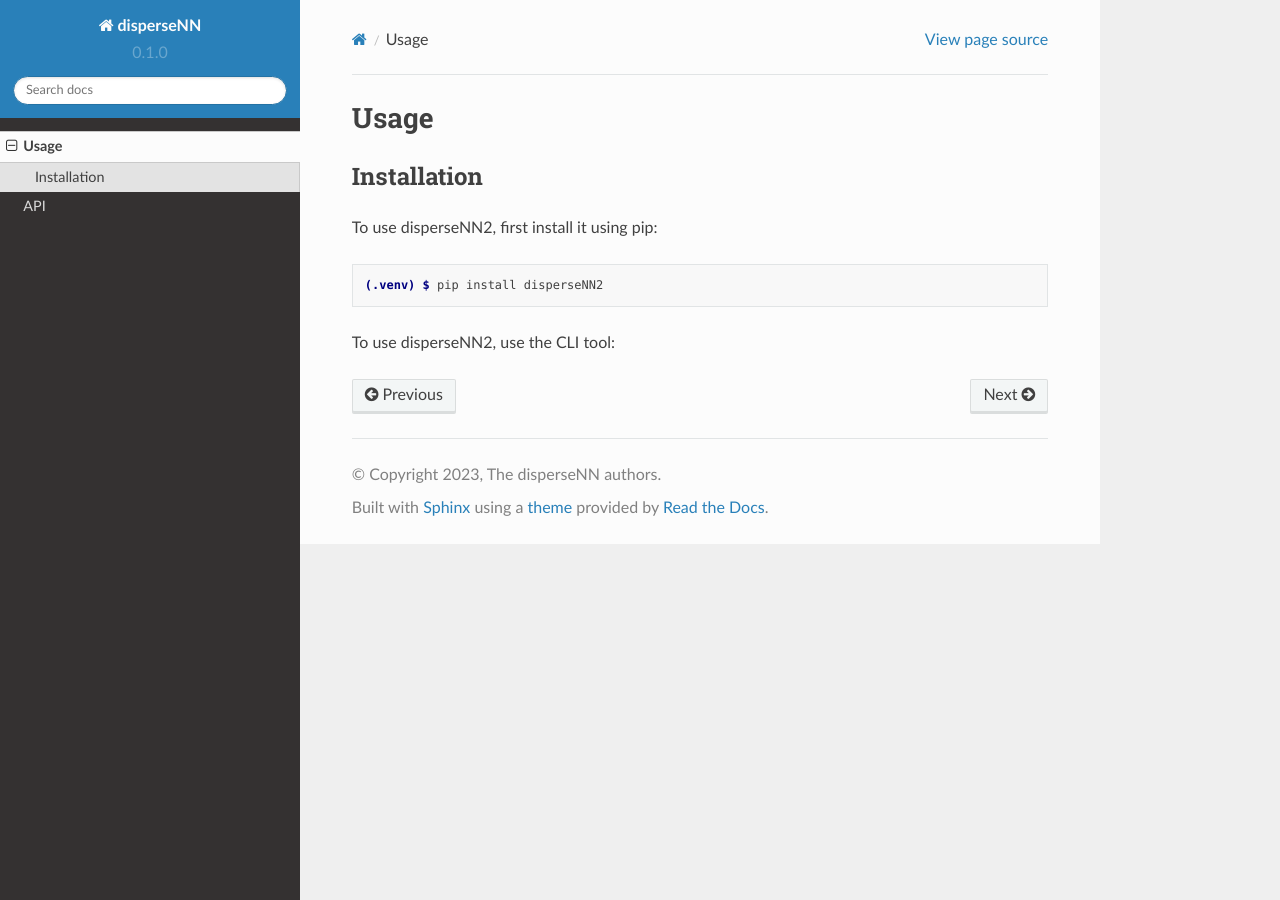
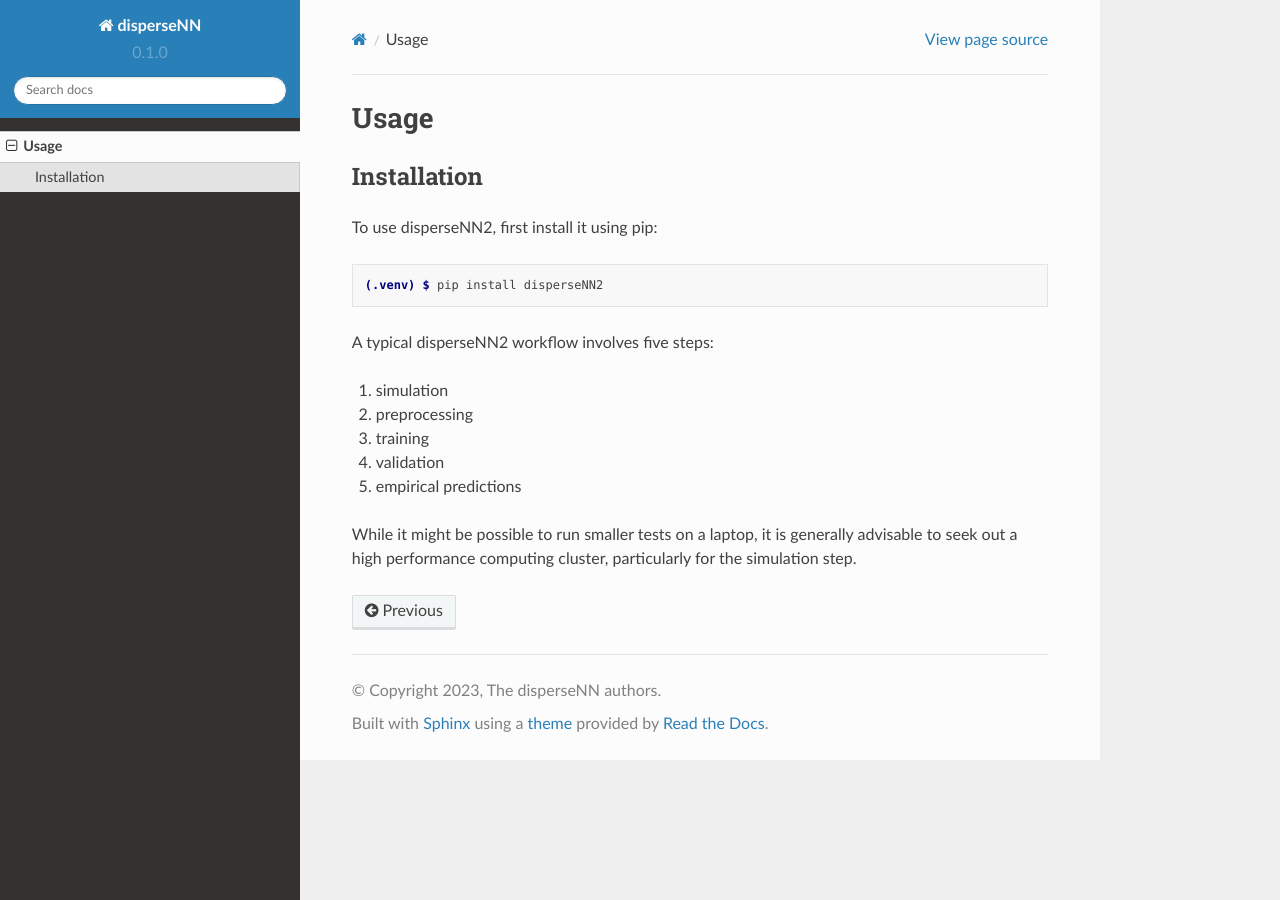
Before and after one commit to kr-colab/disperseNN2, a Sphinx documentation site: the page built from docs/source/usage.rst, in a window 1280 px wide. Built offline with Sphinx 7.4.7 and the Read the Docs theme 2.0.0, drawn with Linux system fonts in a browser that asks for light colours; pages that are not in the unit, such as notebooks, are missing from menus.

Commit message:
working on docs

```diff
--- a/docs/source/index.rst
+++ b/docs/source/index.rst
@@ -17,4 +17,5 @@ Contents
 .. toctree::
 
    usage
-   api
+   Vignette: example workflow
+   Snakemake pipeline
--- a/docs/source/usage.rst
+++ b/docs/source/usage.rst
@@ -13,4 +13,16 @@ To use disperseNN2, first install it using pip:
    (.venv) $ pip install disperseNN2
 
 .. _usage:
-To use disperseNN2, use the CLI tool:
+A typical disperseNN2 workflow involves five steps:
+
+1. simulation
+
+2. preprocessing
+
+3. training
+
+4. validation
+
+5. empirical predictions
+
+While it might be possible to run smaller tests on a laptop, it is generally advisable to seek out a high performance computing cluster, particularly for the simulation step.
```
